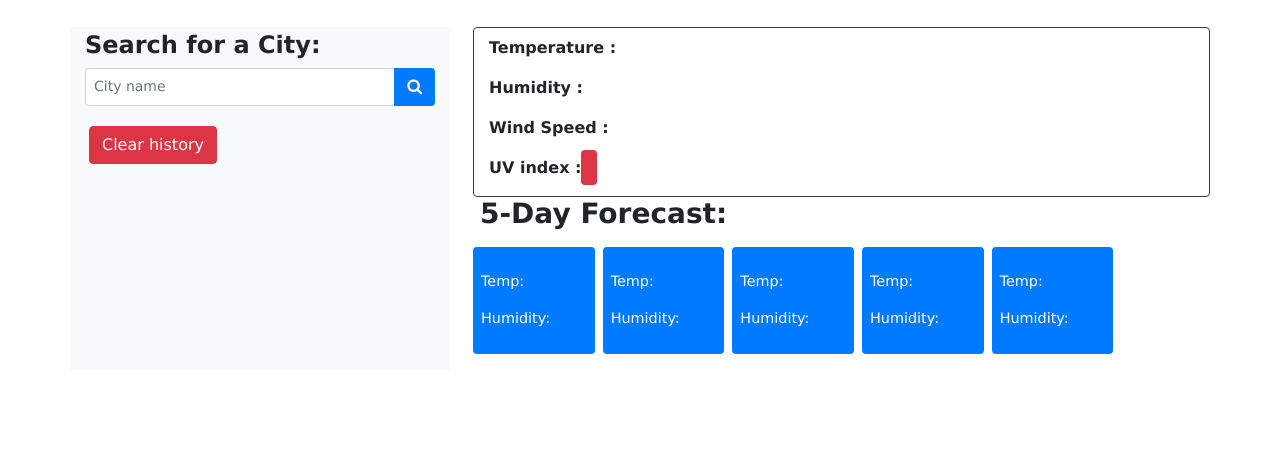
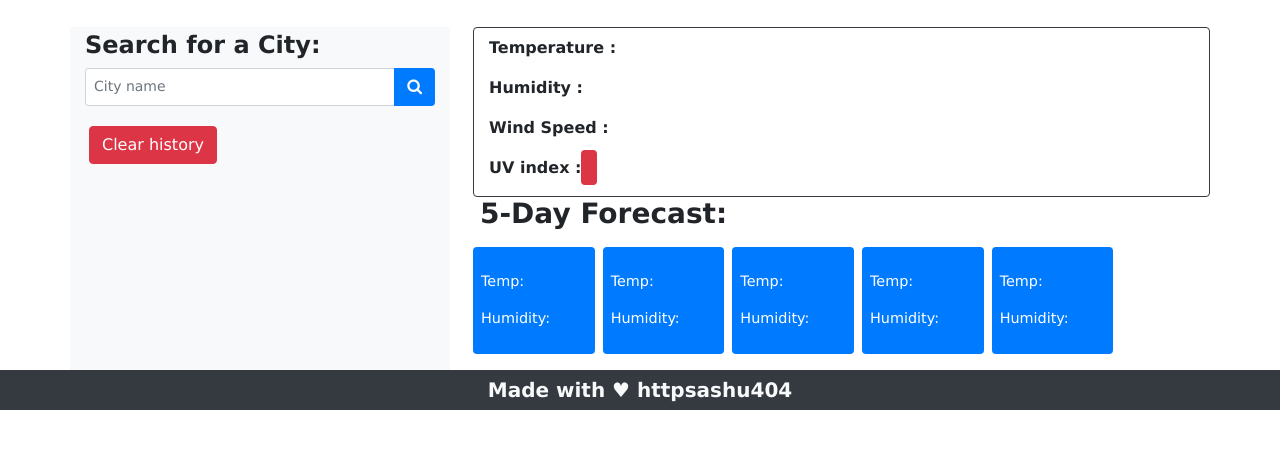
Before and after one commit to httpsashu404/Weather-forcaste, a plain HTML site: page index.html in a window 1280 px wide. Shown: the part 85-534 px from the top of the page. Drawn offline with nearby package versions, Linux system fonts and the light colour scheme.

Commit message:
footer change

```diff
--- a/index.html
+++ b/index.html
@@ -2,6 +2,7 @@
 <html lang="en">
 <head>
     <meta charset="UTF-8">
+    <link rel="shortcut icon" href="https://th.bing.com/th/id/R.770b805d5c99c7931366c2e84e88f251?rik=khgO%2bY1Hh3BT9w&riu=http%3a%2f%2fpurepng.com%2fpublic%2fuploads%2flarge%2fpurepng.com-weather-iconsymbolsiconsapple-iosiosios-8-iconsios-8-721522596142qx4ep.png&ehk=6msbAydV7X6D4bO8zvLC664aXwKOdBU17dwrHcKxaAg%3d&risl=&pid=ImgRaw&r=0" type="image/x-icon">
     <meta name="viewport" content="width=device-width, initial-scale=1.0">
     <meta http-equiv="X-UA-Compatible" content="ie=edge" />
     <title>Weather Application</title>
@@ -85,6 +86,11 @@
             </div>
         </div>
     </div>
+    <div class="container-fuild">
+        <footer>
+            <center><h5 class="text-secondary bg-dark p-2 text-light"><b>Made with &hearts; httpsashu404</b></h5></center>
+        </footer>
+    </div>
     <!--jQuery JS-->
     <script src="https://code.jquery.com/jquery.js"></script>
     <script src="https://cdnjs.cloudflare.com/ajax/libs/twitter-bootstrap/4.0.0/js/bootstrap.bundle.min.js"></script>
```
